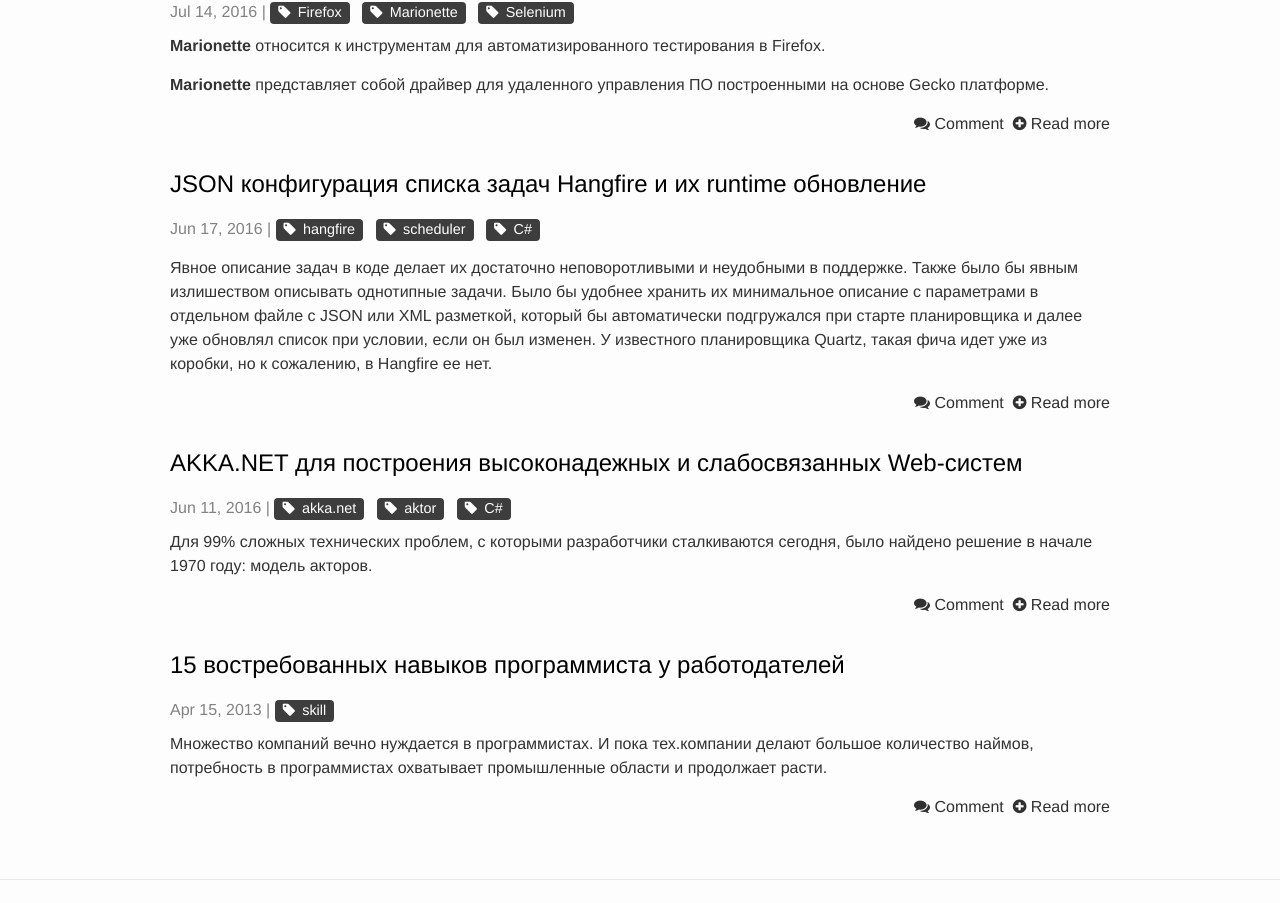
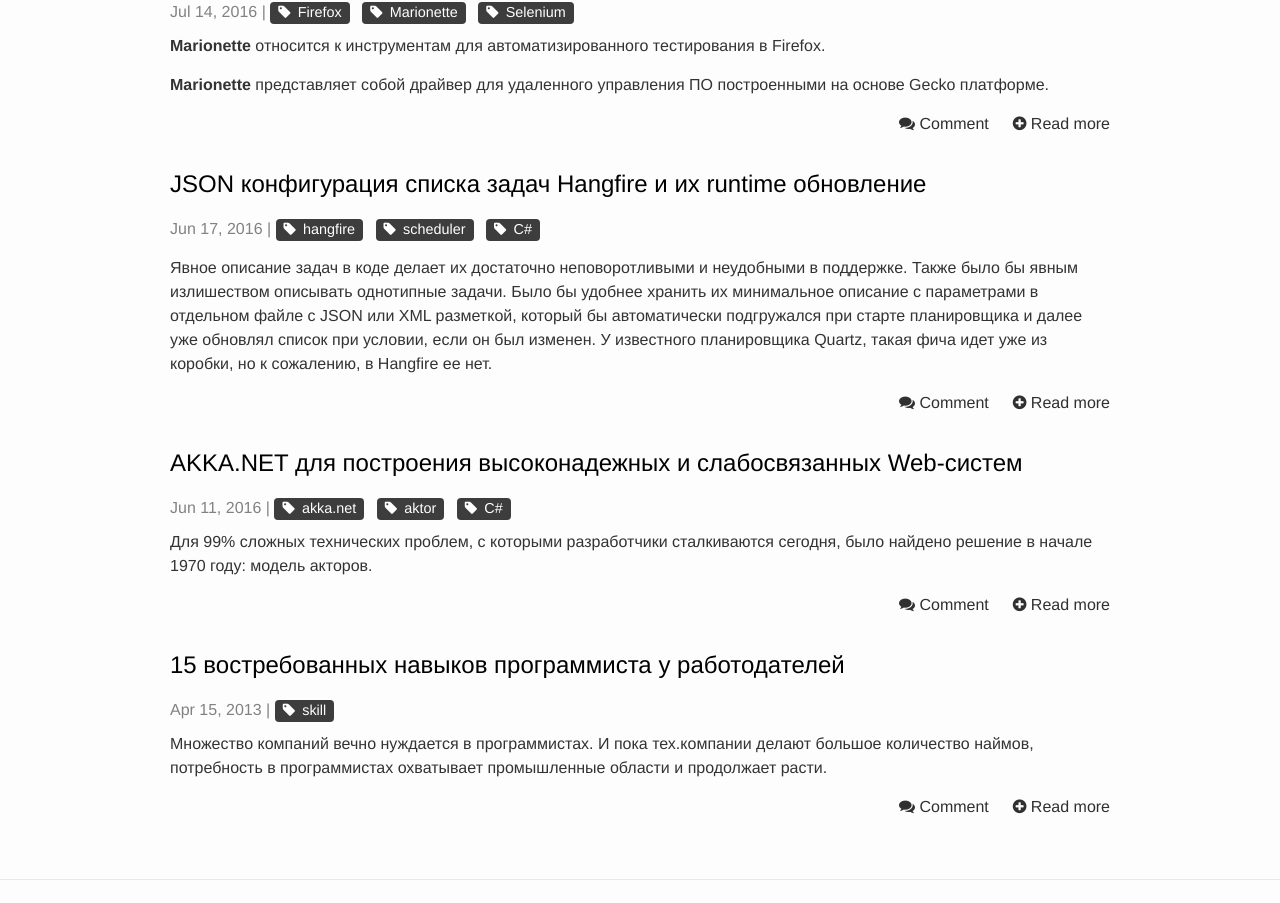
Before and after one commit to martamoshkin/blog.zverit.com, a Jekyll site: the page built from index.html, in a window 1280 px wide. Shown: the part 143-1046 px from the top of the page. Built offline with Jekyll 4.4.1, drawn with Linux system fonts in a browser that asks for light colours; nearby versions of some CDN libraries.

Commit message:
Update _layout.scss

```diff
--- a/_sass/_layout.scss
+++ b/_sass/_layout.scss
@@ -204,6 +204,10 @@
 }
 
 .post-more{
+    a{
+        padding-left: 15px;
+    }
+
     text-align: right;
 }
 
```
